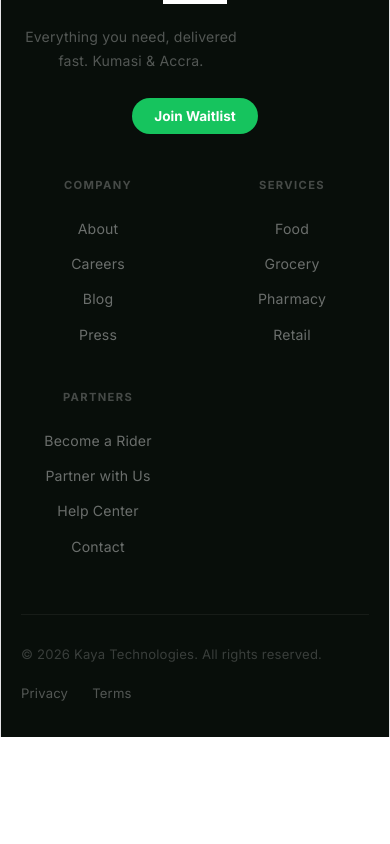
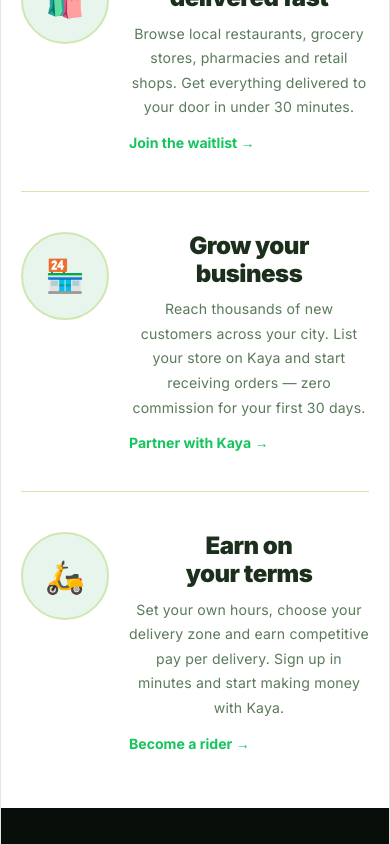
Before and after one commit to rsarpong627-a11y/KAYA, a React (Vite) app: page / in a window 390 px wide. Shown: the part 6040-6884 px from the top of the page. Before the commit the page ends 6777 px from the top, so only its background shows below. Built offline with nearby package versions, Linux system fonts and the light colour scheme; grey boxes are pictures that could not be loaded.

Commit message:
Add DoorDash-style roles section — Customer, Vendor, Rider rows

```diff
--- a/src/App.jsx
+++ b/src/App.jsx
@@ -779,6 +779,108 @@
   "Algeria":"+213","Angola":"+244","Benin":"+229","Botswana":"+267","Burkina Faso":"+226","Burundi":"+257","Cabo Verde":"+238","Cameroon":"+237","Central African Republic":"+236","Chad":"+235","Comoros":"+269","Congo (Brazzaville)":"+242","Congo (DRC)":"+243","Djibouti":"+253","Egypt":"+20","Equatorial Guinea":"+240","Eritrea":"+291","Eswatini":"+268","Ethiopia":"+251","Gabon":"+241","Gambia":"+220","Ghana":"+233","Guinea":"+224","Guinea-Bissau":"+245","Ivory Coast":"+225","Kenya":"+254","Lesotho":"+266","Liberia":"+231","Libya":"+218","Madagascar":"+261","Malawi":"+265","Mali":"+223","Mauritania":"+222","Mauritius":"+230","Morocco":"+212","Mozambique":"+258","Namibia":"+264","Niger":"+227","Nigeria":"+234","Rwanda":"+250","São Tomé & Príncipe":"+239","Senegal":"+221","Seychelles":"+248","Sierra Leone":"+232","Somalia":"+252","South Africa":"+27","South Sudan":"+211","Sudan":"+249","Tanzania":"+255","Togo":"+228","Tunisia":"+216","Uganda":"+256","Zambia":"+260","Zimbabwe":"+263",
 };
 
+// ── Roles Section (DoorDash-style rows) ───────────────────────────────────────
+function RolesSection({ onWaitlist }) {
+  const [ref, vis] = useReveal();
+  const w = useWindowWidth();
+  const isMobile = w < 768;
+
+  const roles = [
+    {
+      emoji: "🛍️",
+      title: "Order anything,\ndelivered fast",
+      desc: "Browse local restaurants, grocery stores, pharmacies and retail shops. Get everything delivered to your door in under 30 minutes.",
+      cta: "Join the waitlist →",
+      // Replace emoji div below with: <img src="your-svg.svg" ... />
+    },
+    {
+      emoji: "🏪",
+      title: "Grow your\nbusiness",
+      desc: "Reach thousands of new customers across your city. List your store on Kaya and start receiving orders — zero commission for your first 30 days.",
+      cta: "Partner with Kaya →",
+    },
+    {
+      emoji: "🛵",
+      title: "Earn on\nyour terms",
+      desc: "Set your own hours, choose your delivery zone and earn competitive pay per delivery. Sign up in minutes and start making money with Kaya.",
+      cta: "Become a rider →",
+    },
+  ];
+
+  return (
+    <section style={{ background: WHITE, padding: isMobile ? "56px 20px" : "100px 48px" }}>
+      <div style={{ maxWidth: 780, margin: "0 auto" }}>
+        <div ref={ref} style={{
+          opacity: vis ? 1 : 0, transform: vis ? "none" : "translateY(24px)",
+          transition: "opacity 0.7s, transform 0.7s",
+        }}>
+          {roles.map((r, i) => (
+            <div key={i} style={{
+              display: "flex", alignItems: "flex-start", gap: isMobile ? 20 : 36,
+              paddingBottom: i < roles.length - 1 ? (isMobile ? 40 : 56) : 0,
+              marginBottom: i < roles.length - 1 ? (isMobile ? 40 : 56) : 0,
+              borderBottom: i < roles.length - 1 ? `1px solid ${BORDER}` : "none",
+              opacity: vis ? 1 : 0,
+              transform: vis ? "none" : "translateY(20px)",
+              transition: `opacity 0.6s ${i * 0.15}s, transform 0.6s ${i * 0.15}s`,
+            }}>
+              {/* Illustration — swap this div for your SVG art */}
+              <div style={{
+                width: isMobile ? 88 : 120,
+                height: isMobile ? 88 : 120,
+                borderRadius: "50%",
+                background: SOFT,
+                border: `2px solid ${BORDER}`,
+                display: "flex", alignItems: "center", justifyContent: "center",
+                fontSize: isMobile ? "2rem" : "2.8rem",
+                flexShrink: 0,
+              }}>
+                {r.emoji}
+              </div>
+
+              {/* Content */}
+              <div style={{ flex: 1, minWidth: 0 }}>
+                <h3 style={{
+                  fontSize: isMobile ? "1.5rem" : "2rem",
+                  fontWeight: 900,
+                  color: DARK,
+                  lineHeight: 1.15,
+                  letterSpacing: "-0.5px",
+                  marginBottom: 10,
+                  whiteSpace: "pre-line",
+                }}>
+                  {r.title}
+                </h3>
+                <p style={{
+                  fontSize: isMobile ? ".88rem" : ".98rem",
+                  color: MUTED,
+                  lineHeight: 1.75,
+                  marginBottom: 14,
+                }}>
+                  {r.desc}
+                </p>
+                <button onClick={onWaitlist} style={{
+                  background: "none", border: "none", padding: 0,
+                  color: GREEN, fontWeight: 700,
+                  fontSize: isMobile ? ".88rem" : ".95rem",
+                  fontFamily: "Inter, sans-serif", cursor: "pointer",
+                  display: "flex", alignItems: "center", gap: 4,
+                  transition: "opacity .2s",
+                }}
+                  onMouseEnter={e => e.currentTarget.style.opacity = 0.7}
+                  onMouseLeave={e => e.currentTarget.style.opacity = 1}
+                >
+                  {r.cta}
+                </button>
+              </div>
+            </div>
+          ))}
+        </div>
+      </div>
+    </section>
+  );
+}
+
 function WaitlistModal({ open, onClose }) {
   const [form, setForm] = useState({ name: "", city: "", country: "", phone: "", email: "" });
   const [submitted, setSubmitted] = useState(false);
@@ -986,6 +1088,7 @@
       <WhyKaya />
       <Partners onWaitlist={openWaitlist} />
       <WaitlistCTA onWaitlist={openWaitlist} />
+      <RolesSection onWaitlist={openWaitlist} />
       <Footer onWaitlist={openWaitlist} />
       <WaitlistModal open={modalOpen} onClose={() => setModalOpen(false)} />
       <CookieNotice />
```
